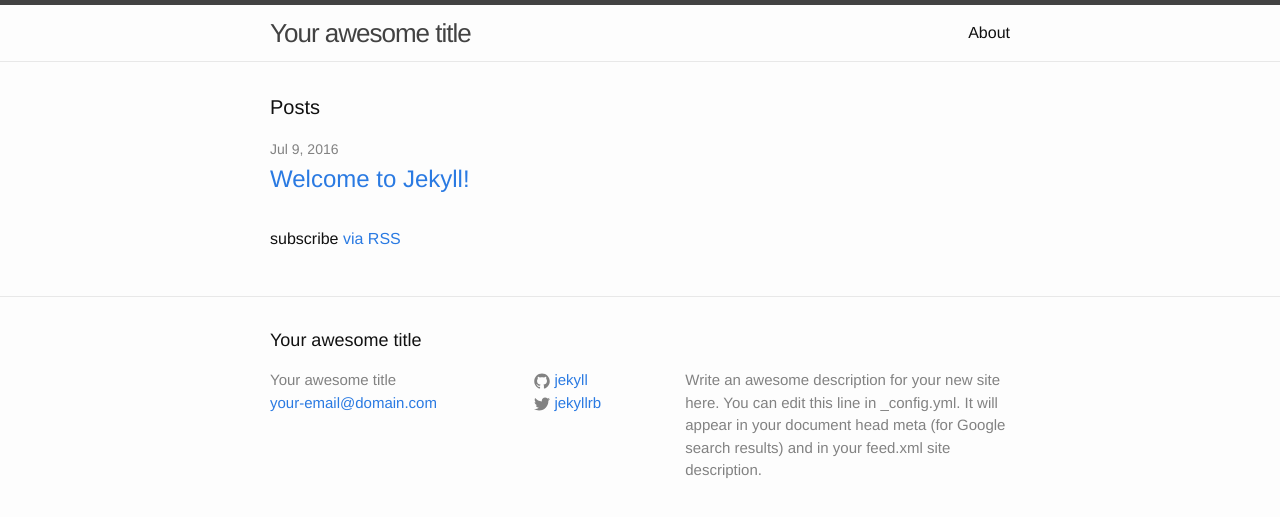
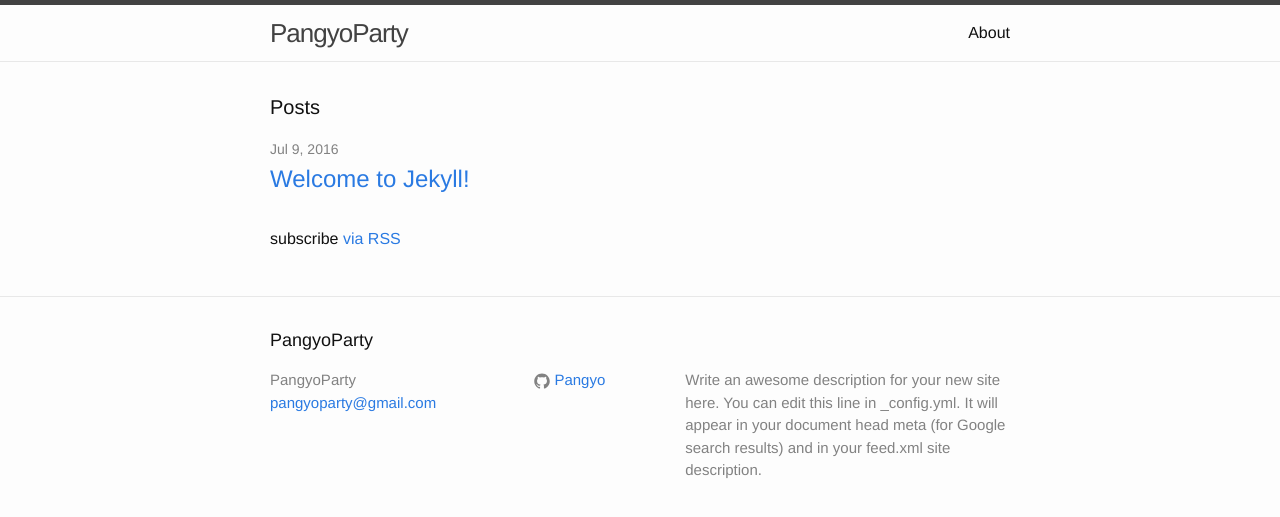
Before and after one commit to Pangyo/pangyo.github.io, a Jekyll site: the page built from index.html, in a window 1280 px wide. Shown: the top 517 px of the page. Built offline with Jekyll 4.4.1, drawn with Linux system fonts in a browser that asks for light colours.

Commit message:
edit github username, contact email, title

```diff
--- a/_config.yml
+++ b/_config.yml
@@ -6,16 +6,16 @@
 # 'jekyll serve'. If you change this file, please restart the server process.
 
 # Site settings
-title: Your awesome title
-email: your-email@domain.com
+title: PangyoParty
+email: pangyoparty@gmail.com
 description: > # this means to ignore newlines until "baseurl:"
   Write an awesome description for your new site here. You can edit this
   line in _config.yml. It will appear in your document head meta (for
   Google search results) and in your feed.xml site description.
 baseurl: "" # the subpath of your site, e.g. /blog
-url: "http://yourdomain.com" # the base hostname & protocol for your site
-twitter_username: jekyllrb
-github_username:  jekyll
+url: "http://pangyo.io" # the base hostname & protocol for your site
+#twitter_username: Pangyo
+github_username:  Pangyo
 
 # Build settings
 markdown: kramdown
```
